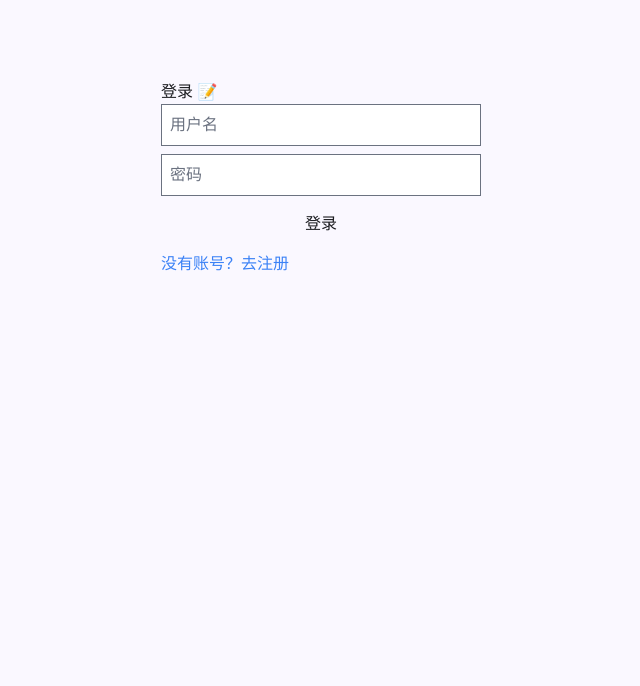
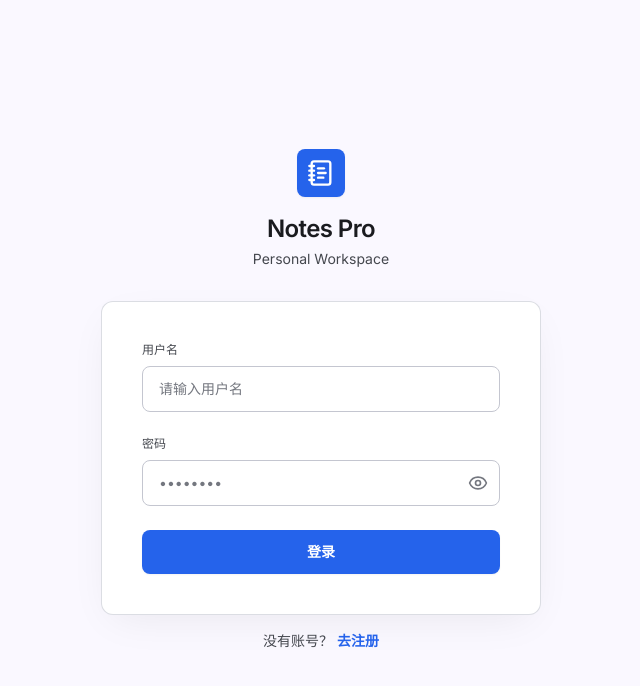
Before and after one commit to coderwenn/study, a React (Vite) app in the folder apps/web/: page /login in a window 1280 px wide. Shown: the top 686 px of the page, without its empty margins (319-959 px from the left). Built offline with nearby package versions, Linux system fonts and the light colour scheme.

Commit message:
feat: 补充样式

```diff
--- a/apps/web/src/pages/LoginPage.tsx
+++ b/apps/web/src/pages/LoginPage.tsx
@@ -1,6 +1,8 @@
-// 登录/注册页
+// 登录/注册页：Material Design 3 风格
+// 参考 Lexis Notes 设计稿的布局/观感，适配本应用的「用户名 + 密码」登录与注册切换。
 import { useState } from "react";
 import { useNavigate } from "react-router-dom";
+import { NotebookText, Eye, EyeOff } from "lucide-react";
 import { useAuth } from "../hooks/useAuth";
 
 export default function LoginPage() {
@@ -8,50 +10,134 @@ export default function LoginPage() {
   const nav = useNavigate();
   const [username, setUsername] = useState("");
   const [password, setPassword] = useState("");
+  const [showPassword, setShowPassword] = useState(false); // 密码明文切换
   const [isRegister, setIsRegister] = useState(false);
   const [error, setError] = useState("");
+  const [submitting, setSubmitting] = useState(false); // 防重复提交
 
   async function submit(e: React.FormEvent) {
     e.preventDefault();
     setError("");
+    setSubmitting(true);
     try {
+      // 注册与登录共用同一套表单，按当前模式调用对应接口
       if (isRegister) await register(username, password);
       else await login(username, password);
       nav("/");
     } catch {
       setError(isRegister ? "注册失败（用户名可能已存在）" : "用户名或密码错误");
+    } finally {
+      setSubmitting(false);
     }
   }
 
+  // 输入框公共样式：聚焦时主色边框 + 细 ring
+  const inputClass =
+    "w-full px-4 py-3 rounded-lg border border-outline-variant bg-white text-sm text-on-surface placeholder:text-outline focus:outline-none focus:border-primary focus:ring-1 focus:ring-primary transition-all";
+
   return (
-    <div style={{ maxWidth: 320, margin: "80px auto", fontFamily: "sans-serif" }}>
-      <h2>{isRegister ? "注册" : "登录"} 📝</h2>
-      <form onSubmit={submit}>
+    <div className="min-h-screen bg-surface flex flex-col items-center justify-center px-4 py-8">
+      <div className="w-full max-w-[440px]">
+        {/* 品牌区：图标 + 名称 + 副标题 */}
+        <div className="text-center mb-8">
+          <div className="inline-flex items-center justify-center w-12 h-12 bg-primary rounded-lg mb-4 shadow-sm">
+            <NotebookText className="w-7 h-7 text-white" />
+          </div>
+          <h1 className="text-2xl font-semibold text-on-surface tracking-tight mb-1">
+            Notes Pro
+          </h1>
+          <p className="text-sm text-on-surface-variant">Personal Workspace</p>
+        </div>
+
+        {/* 登录卡片：白底 + 圆角 + 柔和投影 + 细边 */}
+        <div
+          className="bg-white rounded-xl p-8 md:p-10 border border-outline-variant/60"
+          style={{ boxShadow: "0 12px 40px -12px rgba(0, 0, 0, 0.08)" }}
+        >
+          <form onSubmit={submit} className="space-y-6">
+            {/* 用户名 */}
+            <div>
+              <label
+                htmlFor="username"
+                className="block text-xs font-medium text-on-surface-variant mb-2"
+              >
+                用户名
+              </label>
               <input
-          className="input"
-          placeholder="用户名"
+                id="username"
+                className={inputClass}
+                placeholder="请输入用户名"
                 value={username}
                 onChange={(e) => setUsername(e.target.value)}
-          style={{ width: "100%", padding: 8, marginBottom: 8, boxSizing: "border-box" }}
+                autoComplete="username"
               />
+            </div>
+
+            {/* 密码：右侧带显示/隐藏切换 */}
+            <div>
+              <label
+                htmlFor="password"
+                className="block text-xs font-medium text-on-surface-variant mb-2"
+              >
+                密码
+              </label>
+              <div className="relative">
                 <input
-          type="password"
-          placeholder="密码"
+                  id="password"
+                  type={showPassword ? "text" : "password"}
+                  className={`${inputClass} pr-11`}
+                  placeholder="••••••••"
                   value={password}
                   onChange={(e) => setPassword(e.target.value)}
-          style={{ width: "100%", padding: 8, marginBottom: 8, boxSizing: "border-box" }}
+                  autoComplete={isRegister ? "new-password" : "current-password"}
                 />
-        {error && <div style={{ color: "red", marginBottom: 8 }}>{error}</div>}
-        <button style={{ width: "100%", padding: 8 }} type="submit">
-          {isRegister ? "注册" : "登录"}
+                <button
+                  type="button"
+                  onClick={() => setShowPassword((v) => !v)}
+                  className="absolute right-3 top-1/2 -translate-y-1/2 text-outline hover:text-on-surface-variant transition-colors"
+                  aria-label={showPassword ? "隐藏密码" : "显示密码"}
+                  tabIndex={-1}
+                >
+                  {showPassword ? <EyeOff className="w-5 h-5" /> : <Eye className="w-5 h-5" />}
+                </button>
+              </div>
+            </div>
+
+            {/* 错误提示 */}
+            {error && (
+              <div className="text-sm text-red-600 bg-red-50 border border-red-100 rounded-md px-3 py-2">
+                {error}
+              </div>
+            )}
+
+            {/* 提交按钮：主色 + 按压缩放 + 提交中禁用 */}
+            <button
+              type="submit"
+              disabled={submitting}
+              className="w-full bg-primary hover:bg-primary-dark text-white text-sm font-semibold py-3 px-4 rounded-lg shadow-sm transition-all active:scale-[0.98] disabled:opacity-60 disabled:active:scale-100"
+            >
+              {submitting ? "处理中…" : isRegister ? "注册" : "登录"}
             </button>
           </form>
+        </div>
+
+        {/* 切换 登录 / 注册 */}
+        <div className="text-center mt-4">
+          <p className="text-sm text-on-surface-variant">
+            {isRegister ? "已有账号？" : "没有账号？"}
             <button
-        style={{ marginTop: 8, background: "none", border: "none", color: "#3b82f6", cursor: "pointer" }}
-        onClick={() => setIsRegister((v) => !v)}
+              type="button"
+              onClick={() => {
+                setIsRegister((v) => !v);
+                setError("");
+              }}
+              className="text-primary font-semibold hover:underline transition-all ml-1"
             >
-        {isRegister ? "已有账号？去登录" : "没有账号？去注册"}
+              {isRegister ? "去登录" : "去注册"}
             </button>
+          </p>
+        </div>
+      </div>
     </div>
   );
 }
```
Lines whose indentation alone changed are shown as unchanged.
